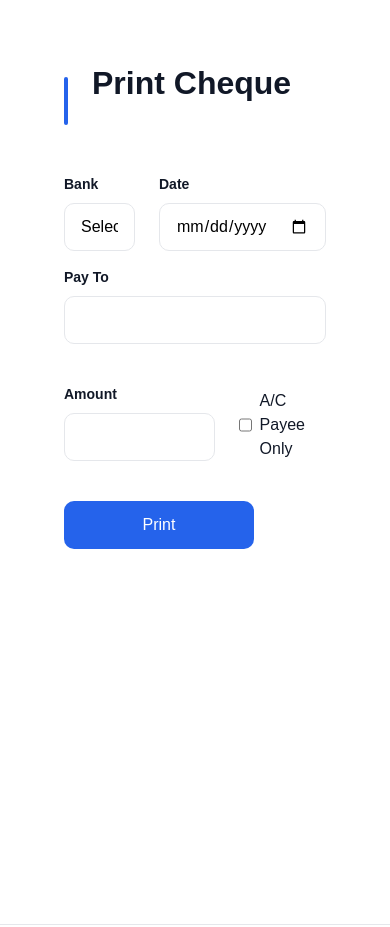
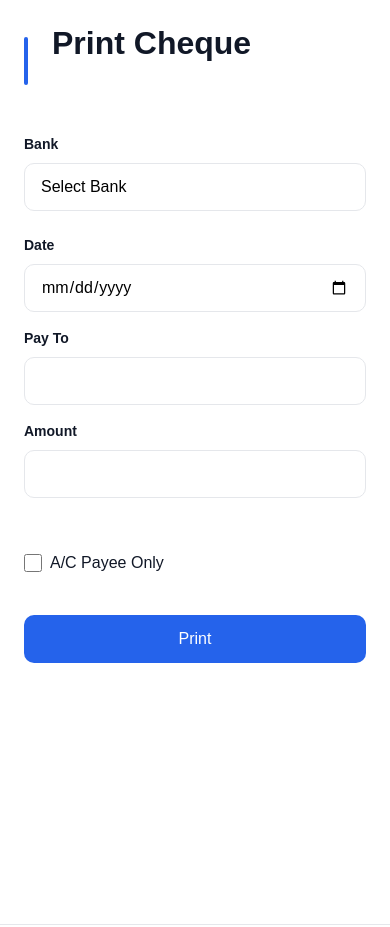
Before and after one commit to bhavyachhabra65/zoothy, a Flask app: page /cheque/ in a window 390 px wide. Shown: the top 927 px of the page. Run offline with Flask 3, Linux system fonts and the light colour scheme.

Commit message:
feat: Solved some bugs and reduced top padding of container in layout.css

```diff
--- a/apps/cheque/routes.py
+++ b/apps/cheque/routes.py
@@ -17,9 +17,15 @@ def index():
 @cheque_bp.post("/print")
 def print_cheque():
 
-    cheque = build_cheque_data(request.form)
-
-    validate_cheque(cheque)
+    try:
+        cheque = build_cheque_data(request.form)
+        validate_cheque(cheque)
+    except ValidationError as e:
+        return render_template(
+            "print.html",
+            error=str(e),
+            form=request.form
+        )
 
     return render_template(
         "cheque/cheque_sheet.html",
--- a/apps/cheque/validators.py
+++ b/apps/cheque/validators.py
@@ -15,3 +15,6 @@ def validate_cheque(data):
 
     if data.amount <= Decimal("0"):
         raise ValidationError("Amount must be greater than zero.")
+
+    if data.amount.as_tuple().exponent < -2:
+        raise ValidationError("Amount can have at most 2 decimal places.")
--- a/static/css/cheque.css
+++ b/static/css/cheque.css
@@ -55,3 +55,33 @@ body{
     }
 
 }
+
+@media (max-width: 460px) {
+
+    .z-container {
+        padding: var(--z-space-4);
+    }
+
+    .z-row {
+        flex-direction: column;
+        align-items: stretch;
+        gap: var(--z-space-4);
+    }
+
+    .z-col-1,
+    .z-col-2,
+    .z-col-3,
+    .z-field-small,
+    .z-field-medium,
+    .z-field-large,
+    .z-field-full {
+        width: 100%;
+        max-width: 100%;
+        flex: none;
+    }
+
+    .z-actions .z-button {
+        width: 100%;
+    }
+
+}
--- a/static/css/layout.css
+++ b/static/css/layout.css
@@ -6,8 +6,8 @@
 .z-container {
     max-width: 860px;
     margin: 0 auto;
-    padding: var(--z-space-8);
-    padding-bottom: calc(var(--z-space-8) * 2);
+    padding: var(--z-space-5) var(--z-space-8) calc(var(--z-space-8) * 2);
+
 }
 
 .z-row {
--- a/templates/cheque/print.html
+++ b/templates/cheque/print.html
@@ -55,6 +55,8 @@
                 type="date"
                 class="z-input"
                 name="date"
+                min="1900-01-01"
+                max="2099-12-31"
                 required>
 
         </div>
@@ -69,6 +71,7 @@
 
         <input
             type="text"
+            maxlength="100"
             class="z-input"
             name="pay_to"
             autocomplete="off"
@@ -85,12 +88,15 @@
         </label>
 
         <input
-            type="text"
+            type="number"
             id="amount"
             class="z-input"
             name="amount"
-            inputmode="decimal"
-            autocomplete="off">
+            step="0.01"
+            min="0.01"
+            max="999999999.99"
+            autocomplete="off"
+            required>
 
     </div>
 
```
Also changed, not shown: apps/cheque/services.py (+13 -0 lines), static/js/cheque.js (+46 -0 lines).
